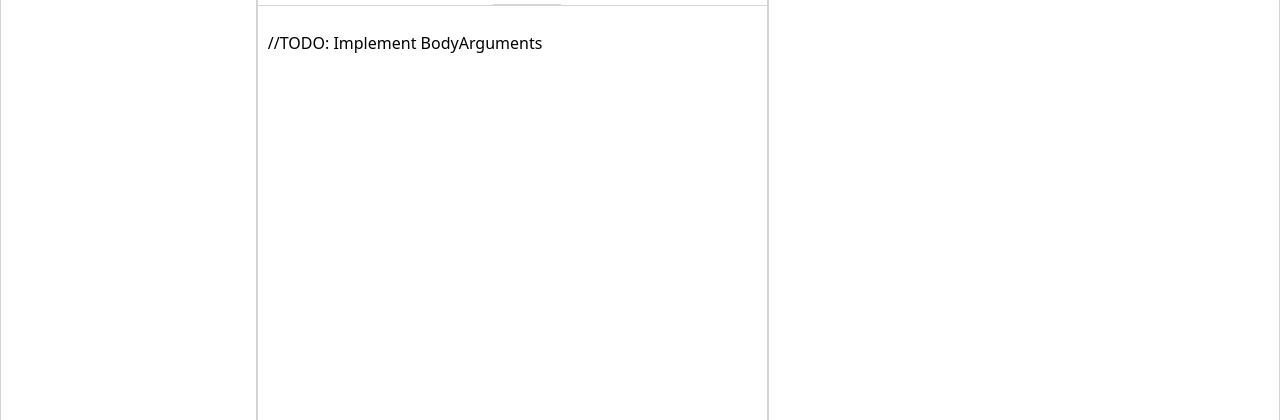
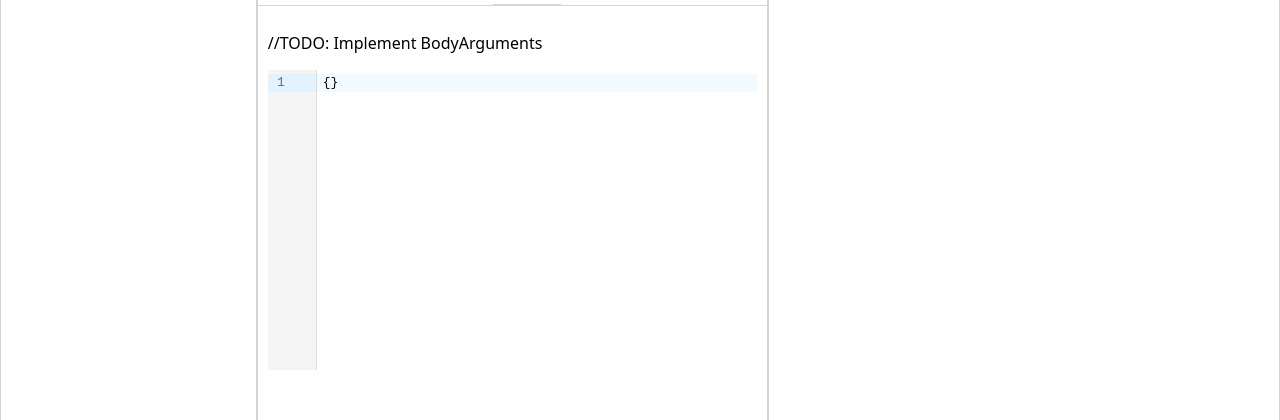
Before and after one commit to Rafael24595/go-api-front, a React (Vite) app: page / in a window 1280 px wide. Both pictures are taken after a click on the label "Body". Shown: the part 159-579 px from the top of the page. Built offline with nearby package versions, Linux system fonts and the light colour scheme.

Commit message:
[FEATURE] Codemirror implemented.

```diff
--- a/package.json
+++ b/package.json
@@ -10,6 +10,9 @@
     "preview": "vite preview"
   },
   "dependencies": {
+    "@codemirror/lang-json": "^6.0.1",
+    "@codemirror/lint": "^6.8.4",
+    "@uiw/react-codemirror": "^4.23.9",
     "react": "^19.0.0",
     "react-dom": "^19.0.0",
     "uuid": "^11.1.0"
--- a/src/components/body/client/center-container/client-arguments/body-arguments/BodyArguments.tsx
+++ b/src/components/body/client/center-container/client-arguments/body-arguments/BodyArguments.tsx
@@ -1,9 +1,29 @@
+import { useState } from 'react';
+
+import CodeMirror from "@uiw/react-codemirror";
+import { json, jsonParseLinter  } from "@codemirror/lang-json";
+import { linter, lintGutter } from "@codemirror/lint";
+
 import './BodyArguments.css'
 
 export function BodyArguments() {
+    const [code, setCode] = useState("{}");
+
+      const onChange = (value: string) => {
+        setCode(value);
+        console.log("Updated code:", value);
+      };
+
     return (
         <>
             <p>//TODO: Implement BodyArguments</p>
+            <CodeMirror
+                value={code}
+                height="300px"
+                extensions={[json(), linter(jsonParseLinter()), lintGutter()]}
+                onChange={onChange}
+                theme="light"
+            />
         </>
     )
 }
```
Also changed, not shown: 1 other file (tests, documents, lock files or other folders).
